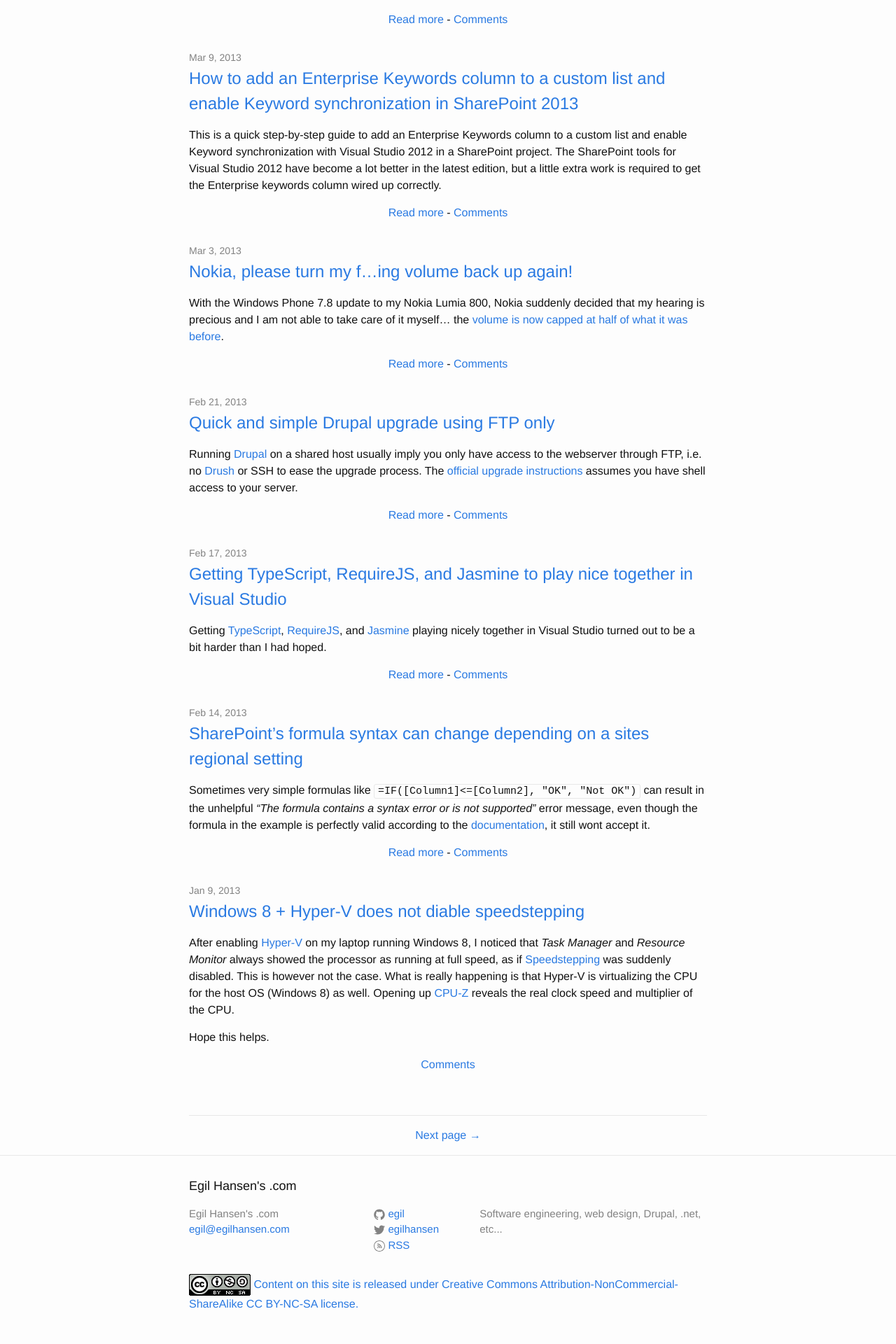
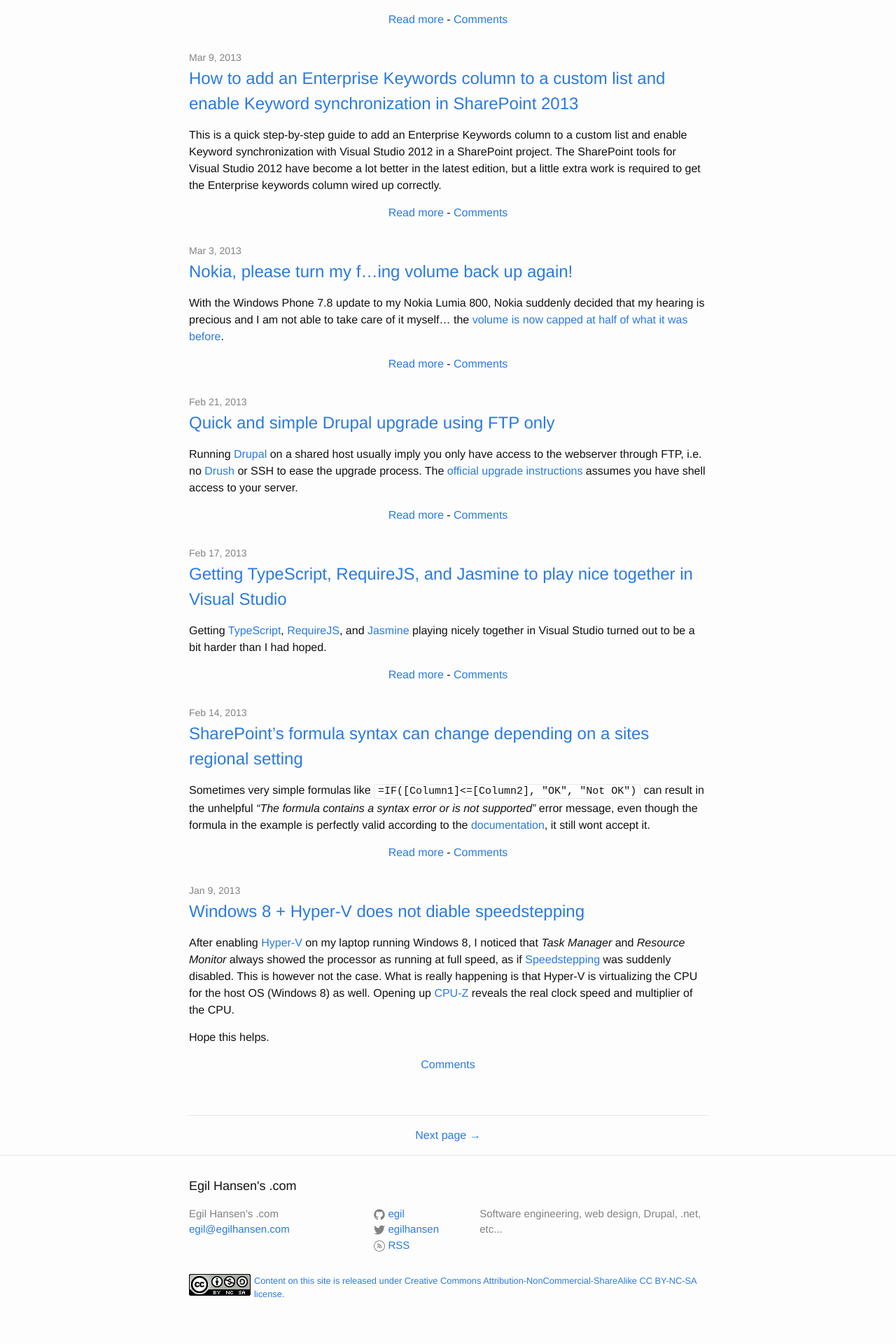
Before and after one commit to egil/egil.github.io, a Jekyll site: the page built from index.html, in a window 1280 px wide. Shown: the part 1015-2935 px from the top of the page at 70% size. Built offline with Jekyll 4.4.1, drawn with Linux system fonts in a browser that asks for light colours; the list of posts is cut into pages by our own code; comment, search, counter and statistics services are not loaded.

Commit message:
disclaimer style

```diff
--- a/_sass/_layout.scss
+++ b/_sass/_layout.scss
@@ -247,3 +247,13 @@
     position: relative;
     top: 30px;
 }
+
+#cc-by-nc-sa {
+    font-size: .8em;
+
+    img {
+        display: block;
+        float: left;
+        padding-right: 5px;
+    }
+}
```
